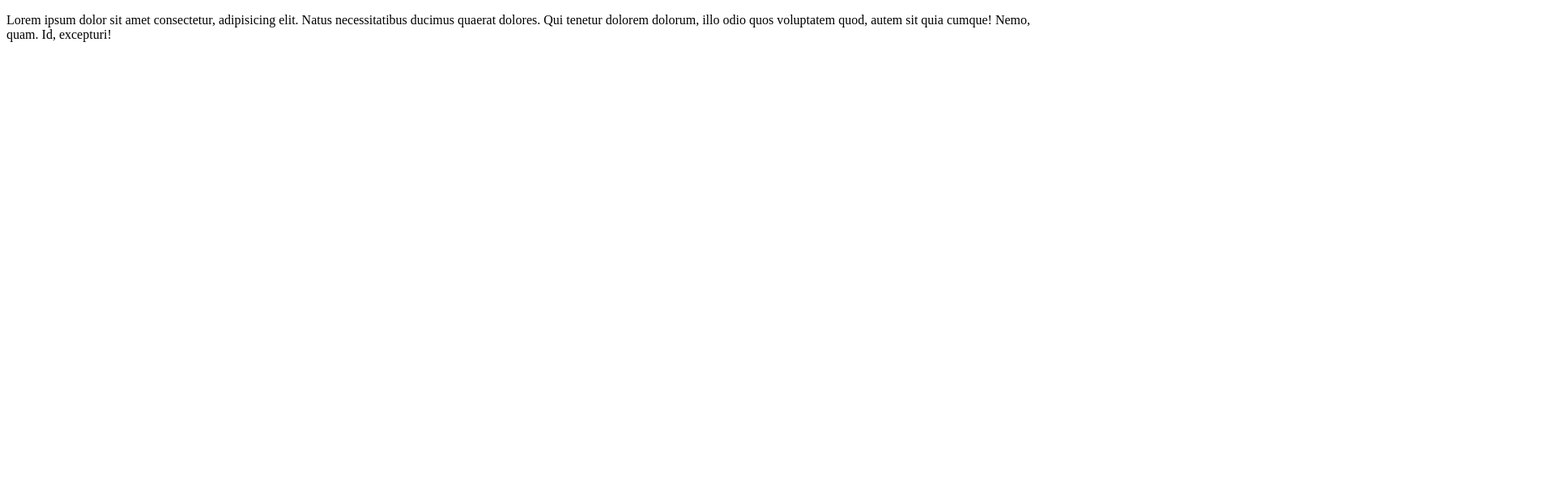
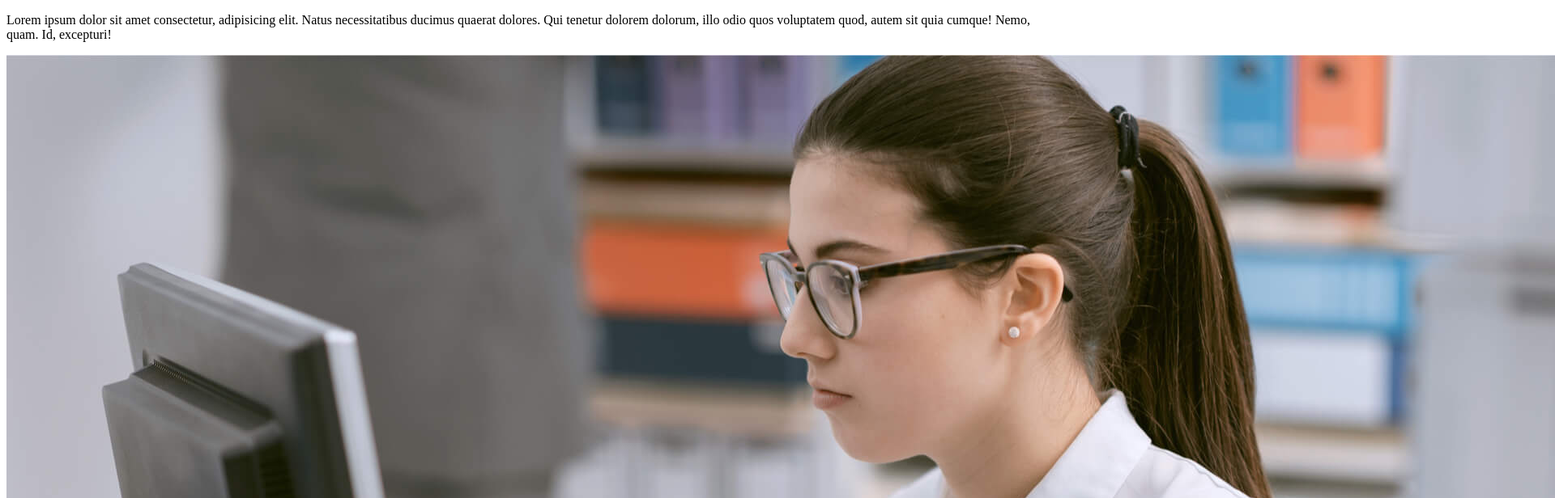
Before and after one commit to Mark-Tobi/Myfirstwwebsite, a plain HTML site: page about.html in a window 1280 px wide. Shown: the top 616 px of the page at 81% size, 1920 px wide, since content can reach past the window. Drawn offline with Linux system fonts and the light colour scheme.

Commit message:
added picture

```diff
--- a/about.html
+++ b/about.html
@@ -7,5 +7,6 @@
 </head>
 <body>
    <p>Lorem ipsum dolor sit amet consectetur, adipisicing elit. Natus necessitatibus ducimus quaerat dolores. Qui tenetur dolorem dolorum, illo odio quos voluptatem quod, autem sit quia cumque! Nemo, quam. Id, excepturi!</p>
+   <img src="./image/image2.jpeg" alt="a clerk">
 </body>
 </html>
```
Also changed, not shown: index.html (+2 -0 lines), image/image2.jpeg (added).
